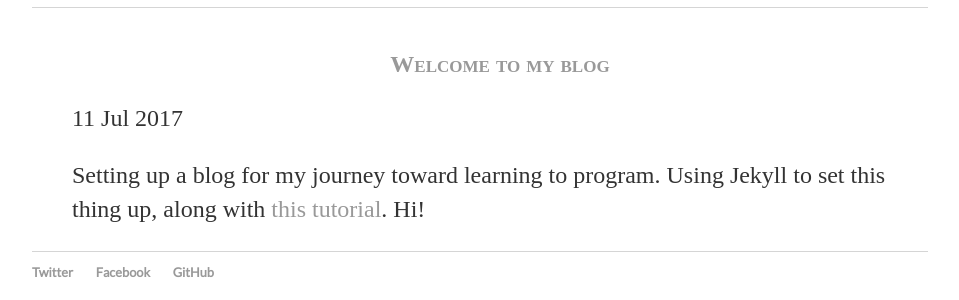
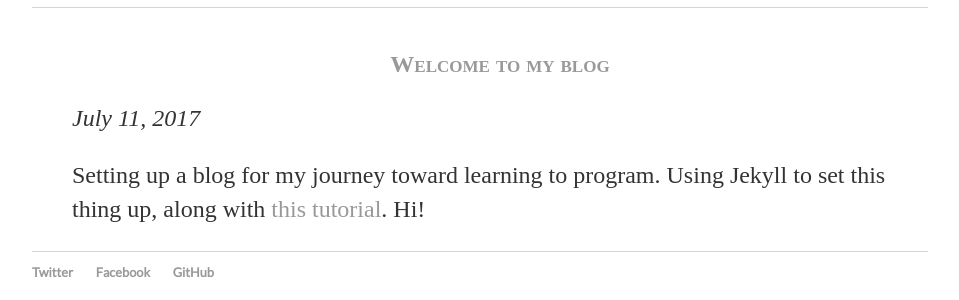
Before and after one commit to morrisa-n/morrisa-n.github.io, a Jekyll site: the page built from index.html, in a window 1280 px wide. Shown: the part 385-685 px from the top of the page, without its empty margins (160-1119 px from the left). Built offline with Jekyll 4.4.1, drawn with Linux system fonts in a browser that asks for light colours.

Commit message:
HTML Changes

```diff
--- a/css/main.css
+++ b/css/main.css
@@ -71,3 +71,8 @@
 .title a {
     font-variant: small-caps;
     }
+
+.date {
+    text-align: center;
+    font-style: italic;
+    }
--- a/index.html
+++ b/index.html
@@ -10,7 +10,7 @@
   {% for post in site.posts %}
     <li>
       <h2 class="title"><a href="{{ post.url }}">{{ post.title }}</a></h2>
-<p class="meta">{{ post.date | date_to_string }}</p>
+<p class="meta"><span class="date">{{ post.date | date: "%B %-d, %Y" }}</span></p>
       {{ post.excerpt }}
     </li>
   {% endfor %}
```
